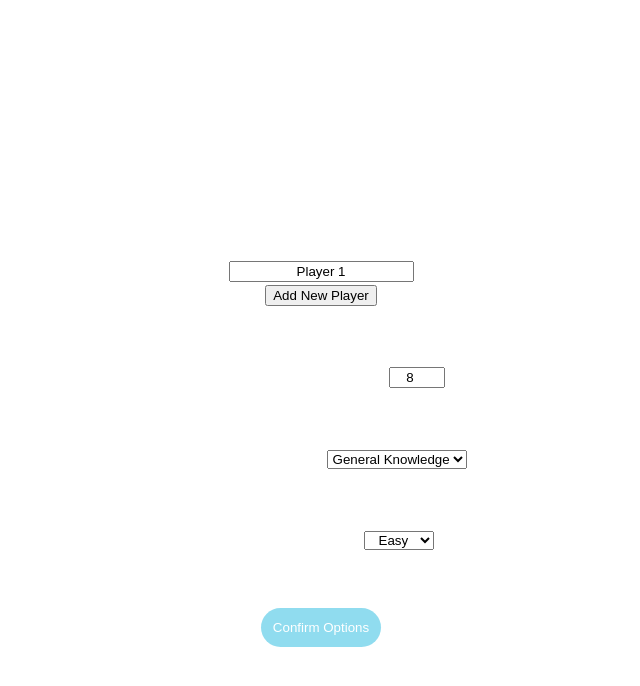
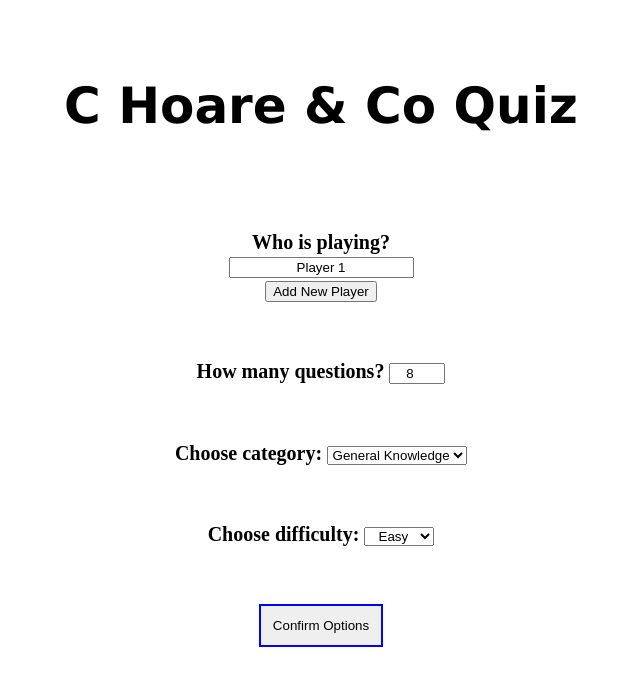
Before and after one commit to stephanie-ai/chc_quiz, a React app: page /options in a window 1280 px wide. Shown: the top 686 px of the page, without its empty margins (319-959 px from the left). Built offline with nearby package versions, Linux system fonts and the light colour scheme.

Commit message:
edit styling

```diff
--- a/src/Components/Question/style.css
+++ b/src/Components/Question/style.css
@@ -7,7 +7,7 @@
 
 .answer {
     width: 25%;
-    color: white;
+    /* color: white; */
     font-size: 20px;
     border-radius: 5px;
     background-color: rgba(113, 210, 235, 0.5);
@@ -27,6 +27,6 @@
 }
 
 .turn {
-    color: white;
+    /* color: white; */
     font-size: 20px;
 }
--- a/src/Pages/Game/index.js
+++ b/src/Pages/Game/index.js
@@ -11,7 +11,7 @@
         return (
 
             <div id="gamePage">
-                <h1> The Over Reacting Quiz </h1>
+                <h1 className="chcTitle"> C Hoare & Co Quiz </h1>
                 {this.props.questions.length > 0 && this.props.questionID === this.props.questions.length ?
                     <Results winner={this.props.players}/> :
                     <div id="gameArea">
--- a/src/Pages/Home/index.js
+++ b/src/Pages/Home/index.js
@@ -13,7 +13,7 @@
     render() {
         return (
             <div id="homePage">
-                <h1> C Hoare & Co Quiz </h1>
+                <h1 className="chcTitle"> C Hoare & Co Quiz </h1>
                 <Link to='/options' className="startBtn"> START </Link>
             </div>
         );
--- a/src/Pages/Home/style.css
+++ b/src/Pages/Home/style.css
@@ -1,5 +1,3 @@
-@import url('https://fonts.googleapis.com/css2?family=Nerko+One&display=swap');
-
 * {
     box-sizing: border-box;
     margin: 0;
@@ -12,11 +10,8 @@
     height: 100vh;
 }
 
-h1 {
-    padding-top: 3%;
+.chcTitle {
     font-size: 50px;
-    font-family: 'Nerko One', Verdana, Arial;
-    /* color: white; */
     color: black;
 }
 
@@ -35,19 +30,3 @@
     font-weight: bold;
     cursor: pointer;
 }
-
-#rulesBtn {
-    /* background-color: rgba(113, 210, 235, 0.781); */
-    border: 2px solid black;
-    /* color: white; */
-    /* font-size: 20px;
-    border-radius: 25px;
-    border-style: none;
-    width: 120px;
-    padding: 20px; */
-}
-
-#rulesBtn:hover {
-    font-weight: bold;
-    cursor: pointer;
-}
--- a/src/Pages/Options/index.js
+++ b/src/Pages/Options/index.js
@@ -60,7 +60,7 @@
             <>
             { this.props.questions.length > 1 ? this.startGame() :
                 <div id="optionPage">
-                    <h1> The Over Reacting Quiz </h1>
+                    <h1 className="chcTitle"> C Hoare & Co Quiz </h1>
                     <form onSubmit={this.handleSubmit}>
                     <div>
                         <div id="optionsForm">
--- a/src/Pages/Options/style.css
+++ b/src/Pages/Options/style.css
@@ -10,19 +10,10 @@
     height: 100vh;
 }
 
-h1 {
-    padding-top: 3%;
-    font-size: 50px;
-    font-family: 'Nerko One', Verdana, Arial;
-    /* color: white; */
-}
-
 .optionsBtn {
     padding: 12px;
-    background-color: rgba(113, 210, 235, 0.781);
-    border-radius: 30px;
-    border-style: none;
-    color: white;
+    border: 2px solid blue;
+    color: black;
 }
 
 .optionsBtn:hover {
@@ -36,7 +27,7 @@
 
 .formLine {
     padding: 15px;
-    color: white;
+    color: black;
     font-weight: bold;
     padding: 20px;
     font-size: 20px;
```
